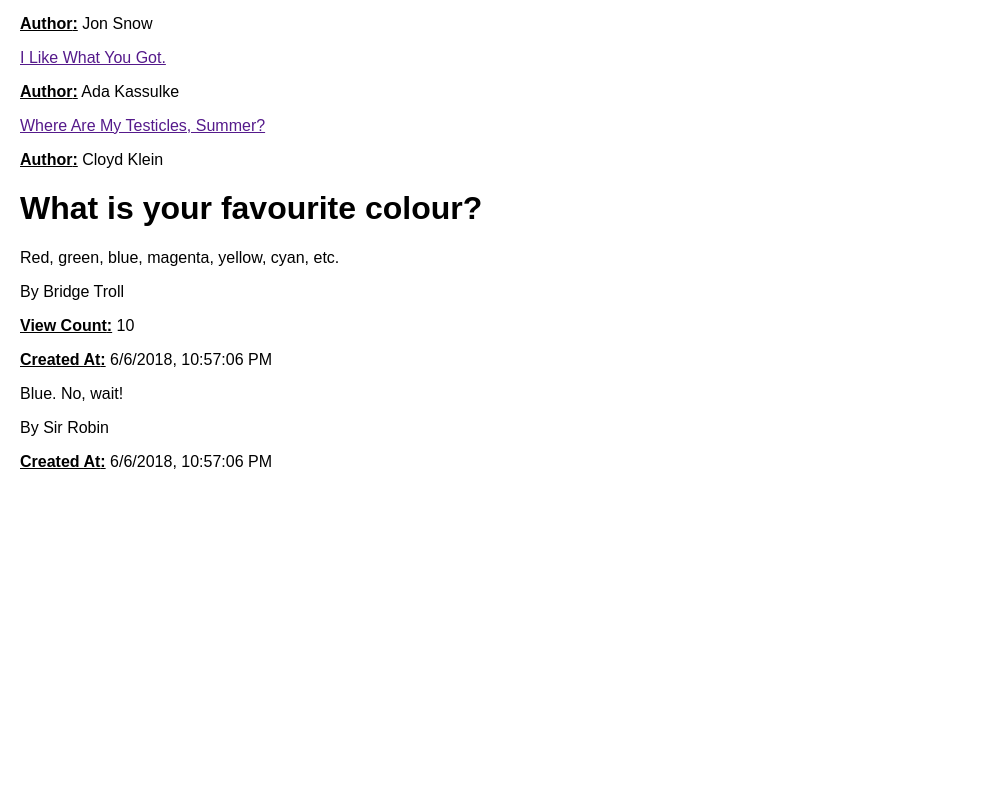
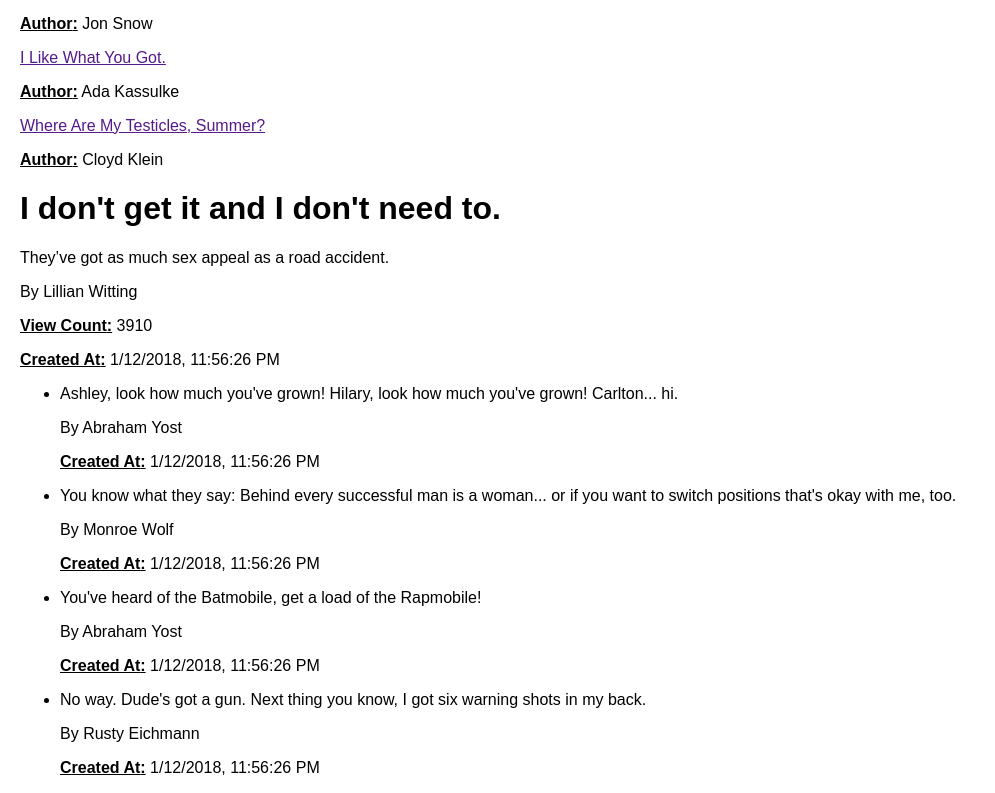
Before and after one commit to CodeCoreYVR/awesome-answers-react-apr-2018, a React (Create React App) app: page / in a window 1280 px wide. Shown: the part 711-1504 px from the top of the page, without its empty margins (0-995 px from the left). Before the commit the page ends 1198 px from the top, so only its background shows below. Built offline with nearby package versions, Linux system fonts and the light colour scheme.

Commit message:
Add demo for List of Answers

```diff
--- a/src/components/AnswerDetails.js
+++ b/src/components/AnswerDetails.js
@@ -6,7 +6,10 @@ function AnswerDetails(props) {
     <div className="AnswerDetails">
       <p>{props.body}</p>
       <p>By {props.author.full_name}</p>
-      <Field name="Created At" value={props.created_at.toLocaleString()} />
+      <Field
+        name="Created At"
+        value={new Date(props.created_at).toLocaleString()}
+      />
     </div>
   );
 }
--- /dev/null
+++ b/src/components/AnswerList.js
@@ -0,0 +1,26 @@
+import React from "react";
+import AnswerDetails from "./AnswerDetails";
+
+function AnswerList(props) {
+  const { answers = [] } = props;
+
+  return (
+    <ul>
+      {answers.map(answer => (
+        <li key={answer.id}>
+          {/* <AnswerDetails
+            body={answer.body}
+            author={{ full_name: answer.author_full_name }}
+            created_at={answer.created_at}
+          /> */}
+          <AnswerDetails
+            {...answer}
+            author={{ full_name: answer.author_full_name }}
+          />
+        </li>
+      ))}
+    </ul>
+  );
+}
+
+export default AnswerList;
--- a/src/components/QuestionDetails.js
+++ b/src/components/QuestionDetails.js
@@ -13,7 +13,10 @@ export default function QuestionDetails(props) {
       <p>{props.body}</p>
       <p>By {author.full_name}</p>
       <Field name="View Count" value={props.view_count} />
-      <Field name="Created At" value={props.created_at.toLocaleString()} />
+      <Field
+        name="Created At"
+        value={new Date(props.created_at).toLocaleString()}
+      />
     </div>
   );
 }
--- a/src/components/QuestionShowPage.js
+++ b/src/components/QuestionShowPage.js
@@ -1,22 +1,13 @@
 import React from "react";
 import QuestionDetails from "./QuestionDetails";
-import AnswerDetails from "./AnswerDetails";
+import AnswerList from "./AnswerList";
+import detailedQuestion from "../data/detailedQuestion";
 
 function QuestionShowPage() {
   return (
     <main className="QuestionShowPage">
-      <QuestionDetails
-        title="What is your favourite colour?"
-        body="Red, green, blue, magenta, yellow, cyan, etc."
-        author={{ full_name: "Bridge Troll" }}
-        view_count={10}
-        created_at={new Date()}
-      />
-      <AnswerDetails
-        body="Blue. No, wait!"
-        author={{ full_name: "Sir Robin" }}
-        created_at={new Date()}
-      />
+      <QuestionDetails {...detailedQuestion} />
+      <AnswerList answers={detailedQuestion.answers} />
     </main>
   );
 }
--- /dev/null
+++ b/src/data/detailedQuestion.js
@@ -0,0 +1,47 @@
+export default {
+  id: 271,
+  title: "I don't get it and I don't need to.",
+  body: "They’ve got as much sex appeal as a road accident.",
+  created_at: "2018-01-12T23:56:26.125Z",
+  updated_at: "2018-01-12T23:56:26.125Z",
+  view_count: 3910,
+  author: {
+    id: 42,
+    first_name: "Lillian",
+    last_name: "Witting",
+    full_name: "Lillian Witting"
+  },
+  answers: [
+    {
+      id: 432,
+      body:
+        "Ashley, look how much you've grown! Hilary, look how much you've grown! Carlton... hi.",
+      created_at: "2018-01-12T23:56:26.573Z",
+      updated_at: "2018-01-12T23:56:26.573Z",
+      author_full_name: "Abraham Yost"
+    },
+    {
+      id: 433,
+      body:
+        "You know what they say: Behind every successful man is a woman... or if you want to switch positions that's okay with me, too.",
+      created_at: "2018-01-12T23:56:26.575Z",
+      updated_at: "2018-01-12T23:56:26.575Z",
+      author_full_name: "Monroe Wolf"
+    },
+    {
+      id: 434,
+      body: "You've heard of the Batmobile, get a load of the Rapmobile!",
+      created_at: "2018-01-12T23:56:26.577Z",
+      updated_at: "2018-01-12T23:56:26.577Z",
+      author_full_name: "Abraham Yost"
+    },
+    {
+      id: 435,
+      body:
+        "No way. Dude's got a gun. Next thing you know, I got six warning shots in my back.",
+      created_at: "2018-01-12T23:56:26.580Z",
+      updated_at: "2018-01-12T23:56:26.580Z",
+      author_full_name: "Rusty Eichmann"
+    }
+  ]
+};
```
